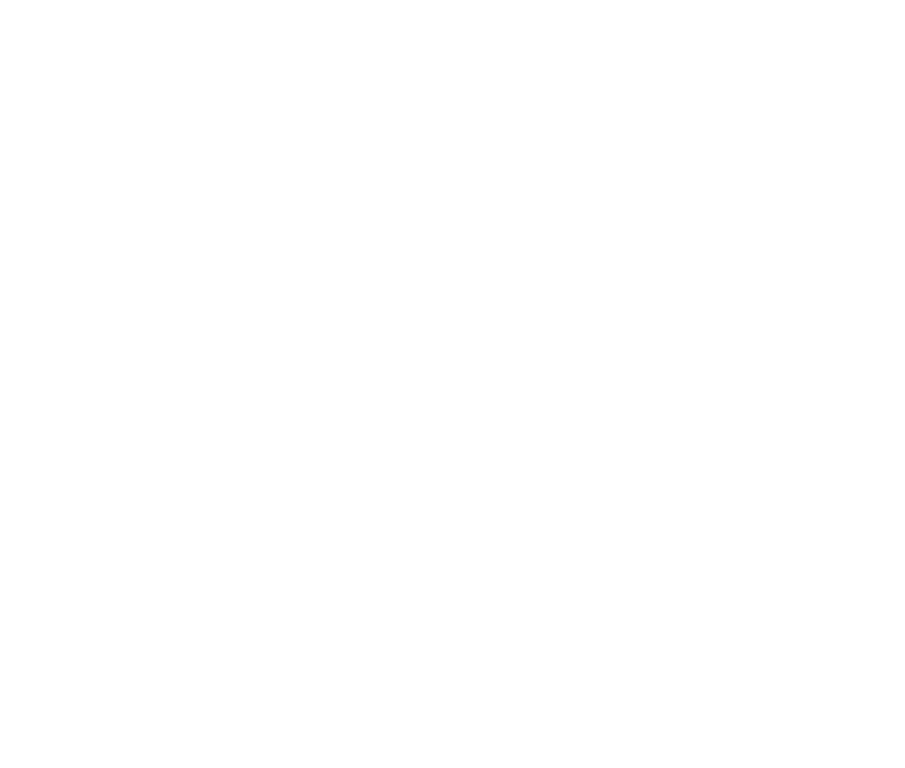
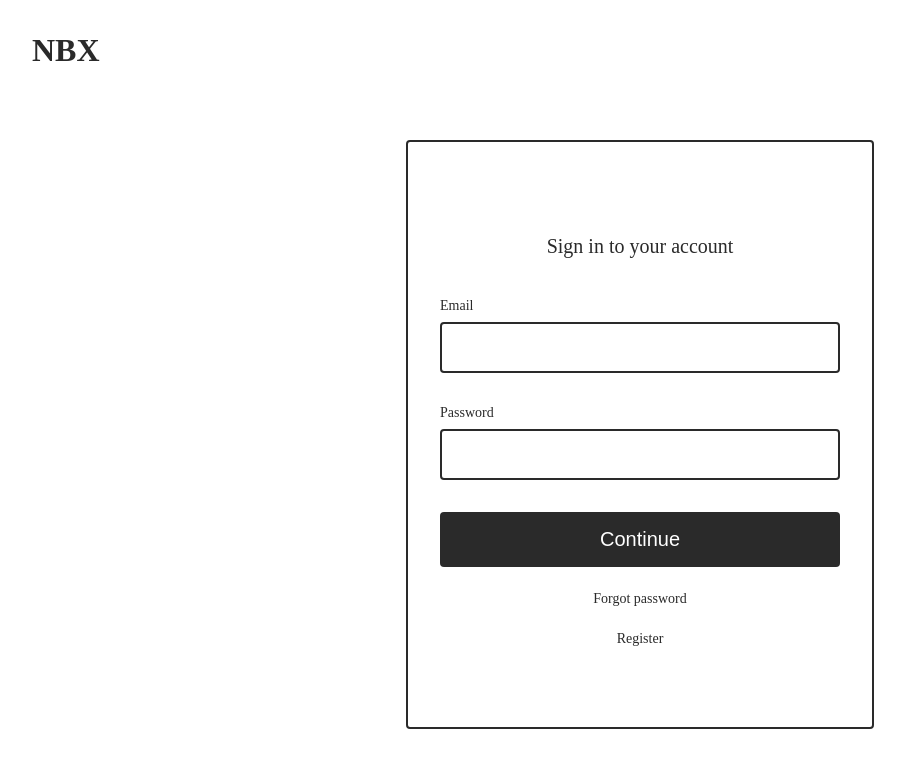
Before and after one commit to Swepool/kryptokrona-cms, a Gatsby site: page /signin in a window 1280 px wide. Before the commit this address had no page. Shown: the whole page, without its empty margins (0-905 px from the left). Built offline with nearby package versions, Linux system fonts and the light colour scheme; Gatsby itself is replaced by a stand-in of ours.

Commit message:
Desssssign

```diff
--- a/src/components/Banner.js
+++ b/src/components/Banner.js
@@ -4,7 +4,7 @@ import styled from "@emotion/styled";
 
 const Banner = styled.div`
   padding-top: 50px;
-  padding-bottom: 50px;
+  padding-bottom: 100px;
   background-color: #2a2a2a;
   color: #fff;
 `
--- a/src/components/BorderButton.js
+++ b/src/components/BorderButton.js
@@ -16,16 +16,16 @@ const Button = styled.button`
   cursor: pointer;
 
   &:hover {
-    transition: 300ms;
+    transition: all 300ms ease-in-out;
     background-color: rgba(42, 42, 42, 0.29);
   }
 `;
 
 const BorderButton = ({ label, url }) => {
   return (
-    <Link to={url}>
+    <a href={url}>
       <Button>{label}</Button>
-    </Link>
+    </a>
   );
 };
 
--- a/src/components/Navbar.js
+++ b/src/components/Navbar.js
@@ -12,7 +12,9 @@ const NavContainer = styled.div`
   justify-content: space-between;
   align-items: center;
   height: 120px;
-  z-index: 2;
+  z-index: 10;
+  position: sticky;
+  top: 0;
 `;
 
 const NavNavigation = styled.div`
@@ -62,7 +64,7 @@ const Navbar = ({ toggle }) => {
         <Container>
             <NavContainer>
                 <Link to='/'>
-                    <img style={{Height: '40px'}}src={LogoDark} alt={'NBX logo'}/>
+                    <img style={{Height: '40px'}} src={LogoDark} alt={'NBX logo'}/>
                 </Link>
                 <NavNavigation>
                     <Link to="/blog">
@@ -79,7 +81,9 @@ const Navbar = ({ toggle }) => {
                     </Link>
                 </NavNavigation>
                 <NavButtons>
-                    <BorderButton url={"https://app.nbx.com/login"} label={"Log in"} />
+                    <Link to='/signin'>
+                        <BorderButton label={"Sign in"} />
+                    </Link>
                 </NavButtons>
                 <Hamburger onClick={toggle}><h3>=</h3></Hamburger>
             </NavContainer>
--- a/src/components/Sidebar.js
+++ b/src/components/Sidebar.js
@@ -7,15 +7,17 @@ const SidebarContainer = styled.aside`
   z-index: 999;
   width: 100%;
   height: 100%;
-  background: #2a2a2a;
+  background: rgba(42, 42, 42, 0.9);
   display: grid;
   align-items: center;
   top: 0;
   left: 0;
   transition: 0.3s ease-in-out;
-  opacity: ${({ isOpen }) => (isOpen ? '100%' : '0')};
-  top: ${({ isOpen }) => (isOpen ? '0' : '-100%')};
+  opacity: ${({isOpen}) => (isOpen ? '100%' : '0')};
+  top: ${({isOpen}) => (isOpen ? '0' : '-100%')};
   z-index: 999;
+  backdrop-filter: blur(8px);
+  -webkit-backdrop-filter: blur(8px);
 `;
 
 const CloseIcon = styled.h3`
--- /dev/null
+++ b/src/pages/signin.js
@@ -0,0 +1,135 @@
+import React from 'react';
+import styled from "@emotion/styled";
+import {Link} from "gatsby";
+
+const Container = styled.div`
+  min-height: 692px;
+  position: fixed;
+  bottom: 0;
+  left: 0;
+  right: 0;
+  top: 0;
+  z-index: 0;
+  overflow: hidden;
+  background: #FFFFFF;
+`;
+
+const FormWrap = styled.div`
+  height: 100%;
+  display: flex;
+  flex-direction: column;
+  justify-content: center;
+
+  @media screen and (max-width: 400px) {
+    height: 80%;
+  }
+`;
+
+const Icon = styled(Link)`
+  margin-left: 32px;
+  margin-top: 32px;
+  text-decoration: none;
+  color: #2a2a2a;
+  font-weight: 700;
+  font-size: 32px;
+
+  @media screen and (max-width: 480px) {
+    margin-left: 16px;
+    margin-top: 8px;
+  }
+`;
+
+const FormContent = styled.div`
+  height: 100%;
+  display: flex;
+  flex-direction: column;
+  justify-content: center;
+
+  @media screen and (max-width: 480px) {
+    padding: 10px;
+  }
+`;
+
+const Form = styled.form`
+  border: 2px solid #2a2a2a;
+  max-width: 400px;
+  height: auto;
+  width: 100%;
+  z-index: 1;
+  display: grid;
+  margin: 0 auto;
+  padding: 80px 32px;
+  border-radius: 4px;
+
+  @media screen and (max-width: 400px) {
+    padding: 32px 32px;
+  }
+`;
+
+const FormH1 = styled.h1`
+  margin-bottom: 40px;
+  color: #2a2a2a;
+  font-size: 20px;
+  font-weight: 400;
+  text-align: center;
+`;
+
+const FormLabel = styled.label`
+  margin-bottom: 8px;
+  font-size: 14px;
+  color: #2a2a2a;
+`;
+const FormInput = styled.input`
+  padding: 16px 16px;
+  margin-bottom: 32px;
+  border: 2px solid #2a2a2a;
+  border-radius: 4px;
+`;
+
+const FormButton = styled.button`
+  background: #2a2a2a;
+  padding: 16px 0;
+  border: none;
+  border-radius: 4px;
+  color: #fff;
+  font-size: 20px;
+  cursor: pointer;
+
+  &:hover {
+    transition: 300ms ease-in-out;
+    background: rgba(42, 42, 42, 0.5);
+  }
+`;
+const Text = styled.span`
+  text-align: center;
+  margin-top: 24px;
+  color: #2a2a2a;
+  font-size: 14px;
+`;
+
+
+const SignIn = () => {
+    return (
+        <>
+            <Container>
+                <FormWrap>
+                    <Icon to='/'>NBX</Icon>
+                    <FormContent>
+                        <Form action='#'>
+                            <FormH1>Sign in to your account</FormH1>
+                            <FormLabel htmlFor='for'>Email</FormLabel>
+                            <FormInput type='email' required />
+                            <FormLabel htmlFor='for'>Password</FormLabel>
+                            <FormInput type='password' required />
+                            <FormButton type='submit'>Continue</FormButton>
+                            <Text>Forgot password</Text>
+                            <Text>Register</Text>
+                        </Form>
+                    </FormContent>
+                </FormWrap>
+            </Container>
+        </>
+    );
+};
+
+export default SignIn;
```
Also changed, not shown: src/components/HeroSection.js (+24 -11 lines), src/components/InfoSection.js (+47 -15 lines), src/pages/index.js (+21 -60 lines), src/assets/images/sunset.png (added), 3 other files.
